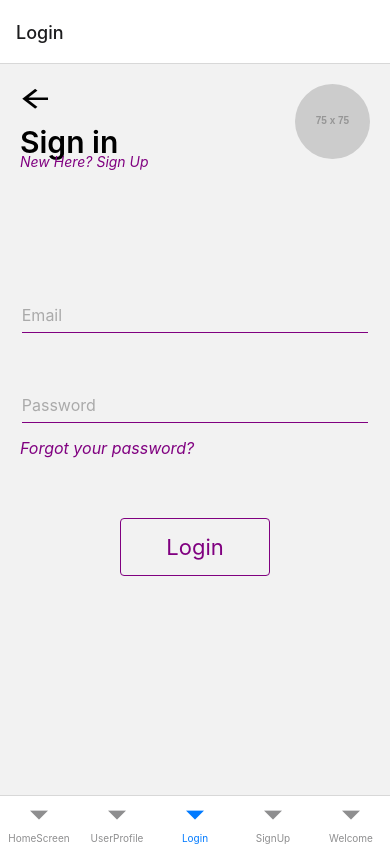
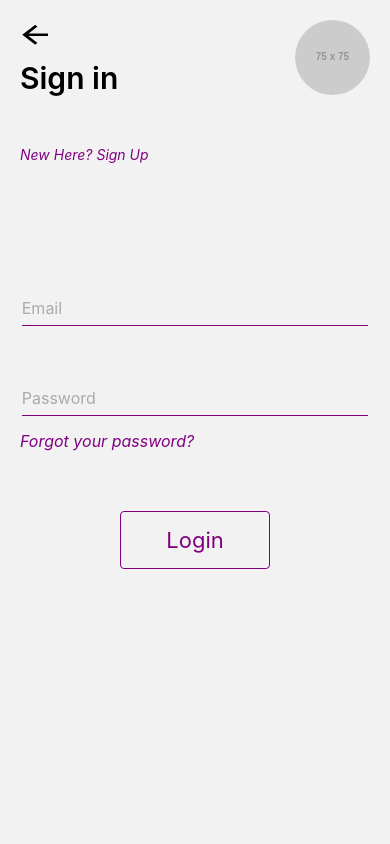
Before and after one commit to acgreve03/Modista, a React Native app: screen /Login in a window 390 px wide. Built offline with nearby package versions, Linux system fonts and the light colour scheme.

Commit message:
Added navigation bar with corresponding screens  and functionality to enter main page after logging in

```diff
--- a/App.js
+++ b/App.js
@@ -1,49 +1,13 @@
 import React from 'react';
 import { StyleSheet, StatusBar, View } from 'react-native';
-import { NavigationContainer } from '@react-navigation/native';
-import { createNativeStackNavigator } from '@react-navigation/native-stack';
-import AppNavigator from './navigation/AppNavigator';
-import SignUpScreen from './screens/SignUpScreen';
-import HomeScreen from './screens/HomeScreen';
-import Welcome from './screens/Welcome';
-
-const AuthStack = createNativeStackNavigator();
-function AuthStackScreen() {
-  return (
-    <AuthStack.Navigator screenOptions={{ headerShown: false }}>
-      <AuthStack.Screen name="Welcome" component={Welcome} />
-      <AuthStack.Screen name="Signup" component={SignUpScreen} />
-    </AuthStack.Navigator>
-  );
-}
-
-function MainTabNavigator() {
-  return (
-    <NavigationContainer>
-      <View style={styles.container}>
-        <AppNavigator />
-        <StatusBar style="auto" />
-      </View>
-    </NavigationContainer>
-  );
-}
-
-const RootStack = createNativeStackNavigator();
-function RootNavigator() {
-  return (
-    <RootStack.Navigator screenOptions={{ headerShown: false }}>
-      <RootStack.Screen name="AuthStack" component={AuthStackScreen} />
-
-      <RootStack.Screen name="MainApp" component={MainTabNavigator} />
-    </RootStack.Navigator>
-  );
-}
+import AppNavigator from './navigation/AppNavigator'; // Importing the AppNavigator
 
 export default function App() {
   return (
-    //<NavigationContainer>
-      <MainTabNavigator />
-    //</NavigationContainer>
+    <View style={styles.container}>
+      <AppNavigator />
+      <StatusBar style="auto" />
+    </View>
   );
 }
 
--- a/app.json
+++ b/app.json
@@ -7,7 +7,7 @@
     "icon": null,
     "userInterfaceStyle": "light",
     "splash": {
-      "image": "./assets/splash.png",
+      "image": null,
       "resizeMode": "contain",
       "backgroundColor": "#ffffff"
     },
--- a/navigation/AppNavigator.js
+++ b/navigation/AppNavigator.js
@@ -1,47 +1,75 @@
-// navigation/AppNavigator.js
 import React from 'react';
 import { createStackNavigator } from '@react-navigation/stack';
+import { createBottomTabNavigator } from '@react-navigation/bottom-tabs';
+import { NavigationContainer } from '@react-navigation/native';
+import Ionicons from 'react-native-vector-icons/Ionicons';  // For icons
+
+// Import your screens
+import HomeScreen from '../screens/HomeScreen';
+import SearchScreen from '../screens/SearchScreen';
+import PostScreen from '../screens/PostScreen';
+import NotificationScreen from '../screens/NotificationScreen';
 import UserProfile from '../screens/Profile/UserProfile';
-import HomeScreen from '../screens/HomeScreen';
+import Welcome from '../screens/Welcome';
 import LoginScreen from '../screens/LoginScreen';
 import SignUpScreen from '../screens/SignUpScreen';
-import { createBottomTabNavigator } from '@react-navigation/bottom-tabs';
-import Welcome from '../screens/Welcome';
 
-//import EditProfile from '../screens/Profile/EditProfile';
+// Create the Tab Navigator for the Main Page
+const Tab = createBottomTabNavigator();
 
-const Tab = createBottomTabNavigator(); // Ensure this line is present
+function MainTabs() {
+  return (
+    <Tab.Navigator
+      screenOptions={({ route }) => ({
+        tabBarIcon: ({ color, size }) => {
+          let iconName;
+
+          if (route.name === 'Home') {
+            iconName = 'home-outline';
+          } else if (route.name === 'Search') {
+            iconName = 'search-outline';
+          } else if (route.name === 'Post') {
+            iconName = 'add-circle-outline';
+          } else if (route.name === 'Notifications') {
+            iconName = 'notifications-outline';
+          } else if (route.name === 'Profile') {
+            iconName = 'person-outline';
+          }
+
+          return <Ionicons name={iconName} size={size} color={color} />;
+        },
+      })}
+      tabBarOptions={{
+        activeTintColor: 'purple',
+        inactiveTintColor: 'gray',
+      }}
+    >
+      <Tab.Screen name="Home" component={HomeScreen} />
+      <Tab.Screen name="Search" component={SearchScreen} />
+      <Tab.Screen name="Post" component={PostScreen} />
+      <Tab.Screen name="Notifications" component={NotificationScreen} />
+      <Tab.Screen name="Profile" component={UserProfile} />
+    </Tab.Navigator>
+  );
+}
+
+// Create the Stack Navigator for Welcome, Login, and SignUp screens
 const Stack = createStackNavigator();
-// Stack Navigator for Profile
-const ProfileStack = () => {
-    return (
-      <Stack.Navigator>
-        <Stack.Screen
-        name="UserProfile"
-        component={UserProfile}
-        options={{ headerShown: false }} />
-        {/* Add more screens within the Profile stack if needed */}
+
+function App() {
+  return (
+    <NavigationContainer>
+      <Stack.Navigator
+        initialRouteName="Welcome"
+        screenOptions={{ headerShown: false }}  // Hide header for all screens
+      >
+        <Stack.Screen name="Welcome" component={Welcome} />
+        <Stack.Screen name="Login" component={LoginScreen} />
+        <Stack.Screen name="SignUp" component={SignUpScreen} />
+        <Stack.Screen name="Main" component={MainTabs} />
       </Stack.Navigator>
-    );
-  };
+    </NavigationContainer>
+  );
+}
 
-  // Tab Navigator setup
-  const AppNavigator = () => {
-    return (
-      <Tab.Navigator>
-        <Tab.Screen name="HomeScreen" component={HomeScreen} />
-        <Tab.Screen name="UserProfile" component={ProfileStack} />
-        <Tab.Screen name="Login" component={LoginScreen} />
-        <Tab.Screen
-          name="SignUp"
-          component={SignUpScreen}
-          options={{ headerShown: false }} />
-        <Tab.Screen
-          name="Welcome"
-          component={Welcome}
-          options={{ headerShown: false }}/>
-      </Tab.Navigator>
-    );
-  };
-
-  export default AppNavigator;
+export default App;
--- a/package.json
+++ b/package.json
@@ -10,6 +10,7 @@
   },
   "dependencies": {
     "@expo/metro-runtime": "~3.2.3",
+    "@react-native-async-storage/async-storage": "^1.24.0",
     "@react-native-community/masked-view": "^0.1.11",
     "@react-native-firebase/app": "^20.5.0",
     "@react-native-firebase/auth": "^20.5.0",
@@ -18,7 +19,7 @@
     "@react-navigation/native": "^6.1.18",
     "@react-navigation/native-stack": "^6.11.0",
     "@react-navigation/stack": "^6.4.1",
-    "expo": "~51.0.28",
+    "expo": "~51.0.36",
     "expo-status-bar": "~1.12.1",
     "firebase": "^10.13.2",
     "gestalt": "^159.10.2",
@@ -29,9 +30,10 @@
     "react-hook-form": "^7.53.0",
     "react-native": "0.74.5",
     "react-native-gesture-handler": "~2.16.1",
+    "react-native-masonry-list": "^2.16.2",
     "react-native-reanimated": "~3.10.1",
     "react-native-safe-area-context": "^4.11.0",
-    "react-native-screens": "^3.31.1",
+    "react-native-screens": "^3.34.0",
     "react-native-unimodules": "^0.15.0",
     "react-native-vector-icons": "^10.2.0",
     "react-native-web": "~0.19.10"
--- /dev/null
+++ b/screens/NotificationScreen.js
@@ -0,0 +1,41 @@
+import React from 'react';
+import { View, Image, Text, StyleSheet } from 'react-native';
+
+const LoginScreen = () => {
+    return (
+      <View style={styles.container}>
+        <Image
+          source={{ uri: 'https://via.placeholder.com/150' }}
+          style={styles.avatar}
+        />
+        <Text style={styles.name}>John Doe</Text>
+        <Text style={styles.bio}>Fashion enthusiast and style blogger</Text>
+      </View>
+    );
+  };
+
+
+const styles = StyleSheet.create({
+    container: {
+      flex: 1,
+      alignItems: 'center',
+      justifyContent: 'center',
+      padding: 20,
+    },
+    avatar: {
+      width: 150,
+      height: 150,
+      borderRadius: 75, // Makes the image circular
+      marginBottom: 10,
+    },
+    name: {
+      fontSize: 24,
+      fontWeight: 'bold',
+    },
+    bio: {
+      fontSize: 16,
+      textAlign: 'center',
+    },
+  });
+
+  export default LoginScreen;
--- /dev/null
+++ b/screens/PostScreen.js
@@ -0,0 +1,41 @@
+import React from 'react';
+import { View, Image, Text, StyleSheet } from 'react-native';
+
+const LoginScreen = () => {
+    return (
+      <View style={styles.container}>
+        <Image
+          source={{ uri: 'https://via.placeholder.com/150' }}
+          style={styles.avatar}
+        />
+        <Text style={styles.name}>John Doe</Text>
+        <Text style={styles.bio}>Fashion enthusiast and style blogger</Text>
+      </View>
+    );
+  };
+
+
+const styles = StyleSheet.create({
+    container: {
+      flex: 1,
+      alignItems: 'center',
+      justifyContent: 'center',
+      padding: 20,
+    },
+    avatar: {
+      width: 150,
+      height: 150,
+      borderRadius: 75, // Makes the image circular
+      marginBottom: 10,
+    },
+    name: {
+      fontSize: 24,
+      fontWeight: 'bold',
+    },
+    bio: {
+      fontSize: 16,
+      textAlign: 'center',
+    },
+  });
+
+  export default LoginScreen;
--- /dev/null
+++ b/screens/SearchScreen.js
@@ -0,0 +1,41 @@
+import React from 'react';
+import { View, Image, Text, StyleSheet } from 'react-native';
+
+const LoginScreen = () => {
+    return (
+      <View style={styles.container}>
+        <Image
+          source={{ uri: 'https://via.placeholder.com/150' }}
+          style={styles.avatar}
+        />
+        <Text style={styles.name}>John Doe</Text>
+        <Text style={styles.bio}>Fashion enthusiast and style blogger</Text>
+      </View>
+    );
+  };
+
+
+const styles = StyleSheet.create({
+    container: {
+      flex: 1,
+      alignItems: 'center',
+      justifyContent: 'center',
+      padding: 20,
+    },
+    avatar: {
+      width: 150,
+      height: 150,
+      borderRadius: 75, // Makes the image circular
+      marginBottom: 10,
+    },
+    name: {
+      fontSize: 24,
+      fontWeight: 'bold',
+    },
+    bio: {
+      fontSize: 16,
+      textAlign: 'center',
+    },
+  });
+
+  export default LoginScreen;
```
Also changed, not shown: navigation/TabNavigator.js (+40 -19 lines), 1 other file (tests, documents, lock files or other folders).
